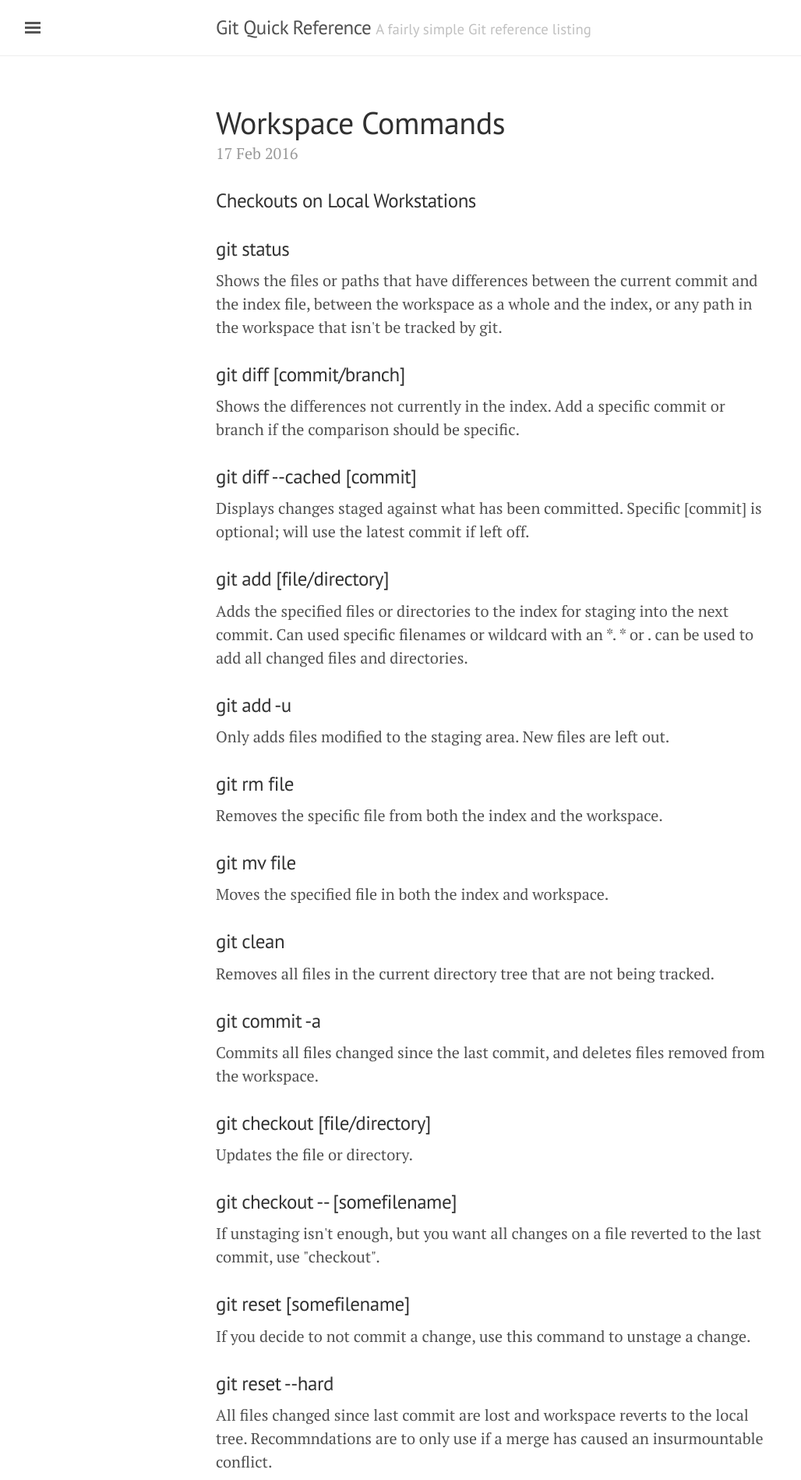
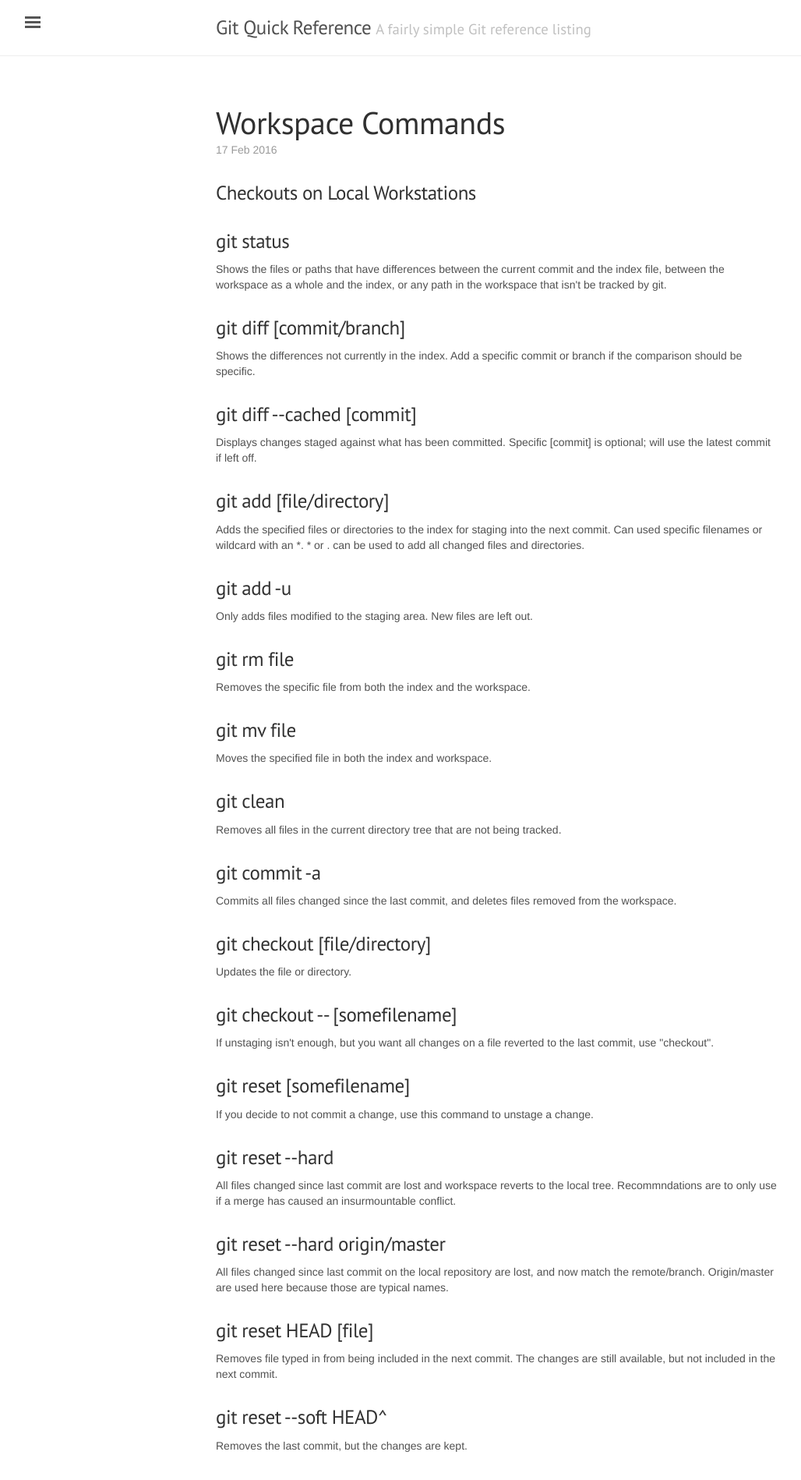
Before and after one commit to bridanp/git-ref, a Jekyll site: the page built from index.html, in a window 1280 px wide. Shown: the top 1898 px of the page at 78% size, without its empty margins (3-1031 px from the left). Built offline with Jekyll 4.4.1, drawn with Linux system fonts in a browser that asks for light colours; nearby versions of some CDN libraries; the list of posts is cut into pages by our own code.

Commit message:
Update head.html

```diff
--- a/_includes/head.html
+++ b/_includes/head.html
@@ -15,6 +15,8 @@
   </title>
 
   <!-- CSS -->
+  <link rel="stylesheet" href="https://maxcdn.bootstrapcdn.com/bootstrap/3.3.6/css/bootstrap.min.css" integrity="sha384-1q8mTJOASx8j1Au+a5WDVnPi2lkFfwwEAa8hDDdjZlpLegxhjVME1fgjWPGmkzs7" crossorigin="anonymous">
+<link rel="stylesheet" href="https://maxcdn.bootstrapcdn.com/font-awesome/4.6.2/css/font-awesome.min.css">
   <link rel="stylesheet" href="{{ site.baseurl }}/public/css/poole.css">
   <link rel="stylesheet" href="{{ site.baseurl }}/public/css/syntax.css">
   <link rel="stylesheet" href="{{ site.baseurl }}/public/css/lanyon.css">
```
